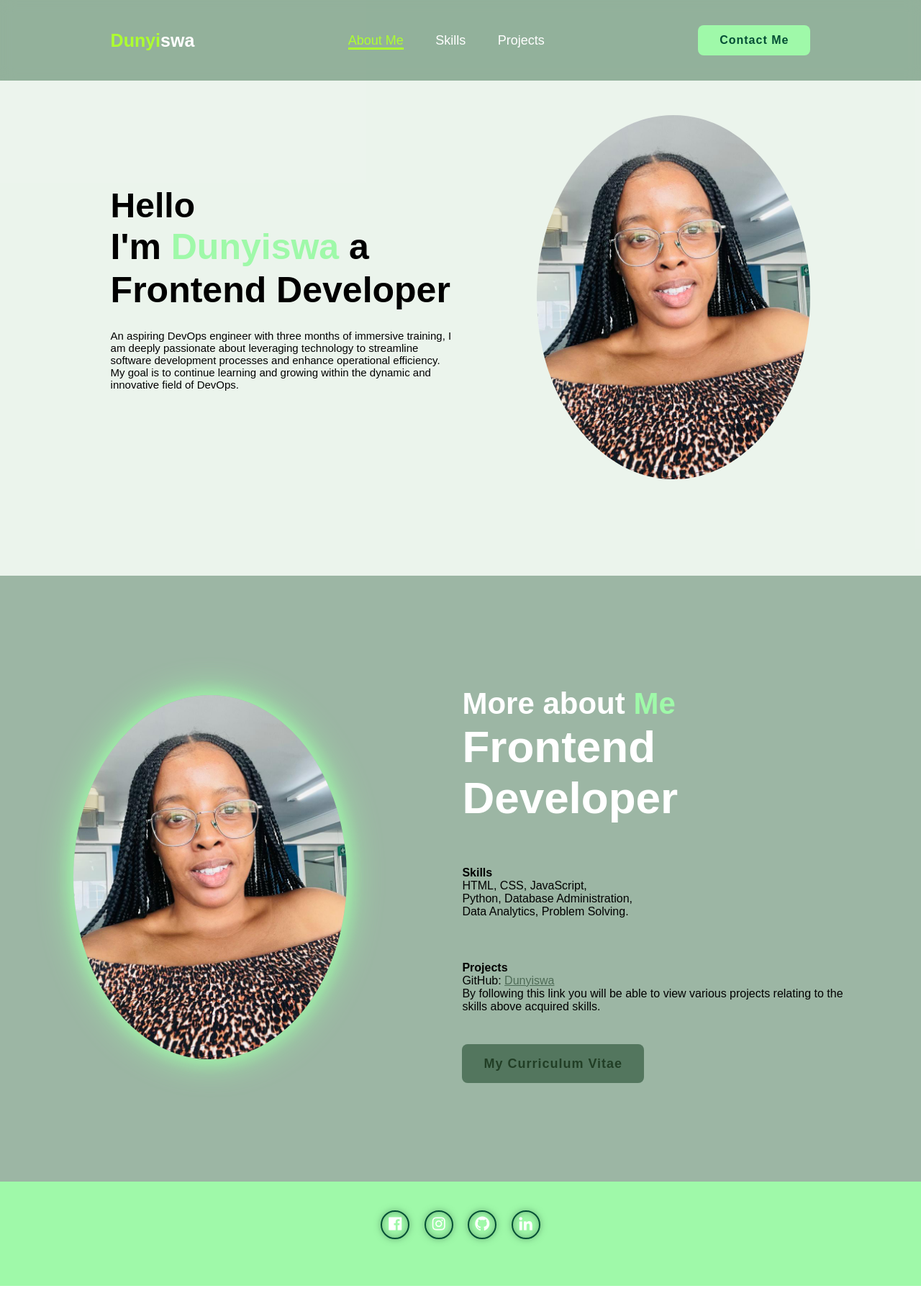
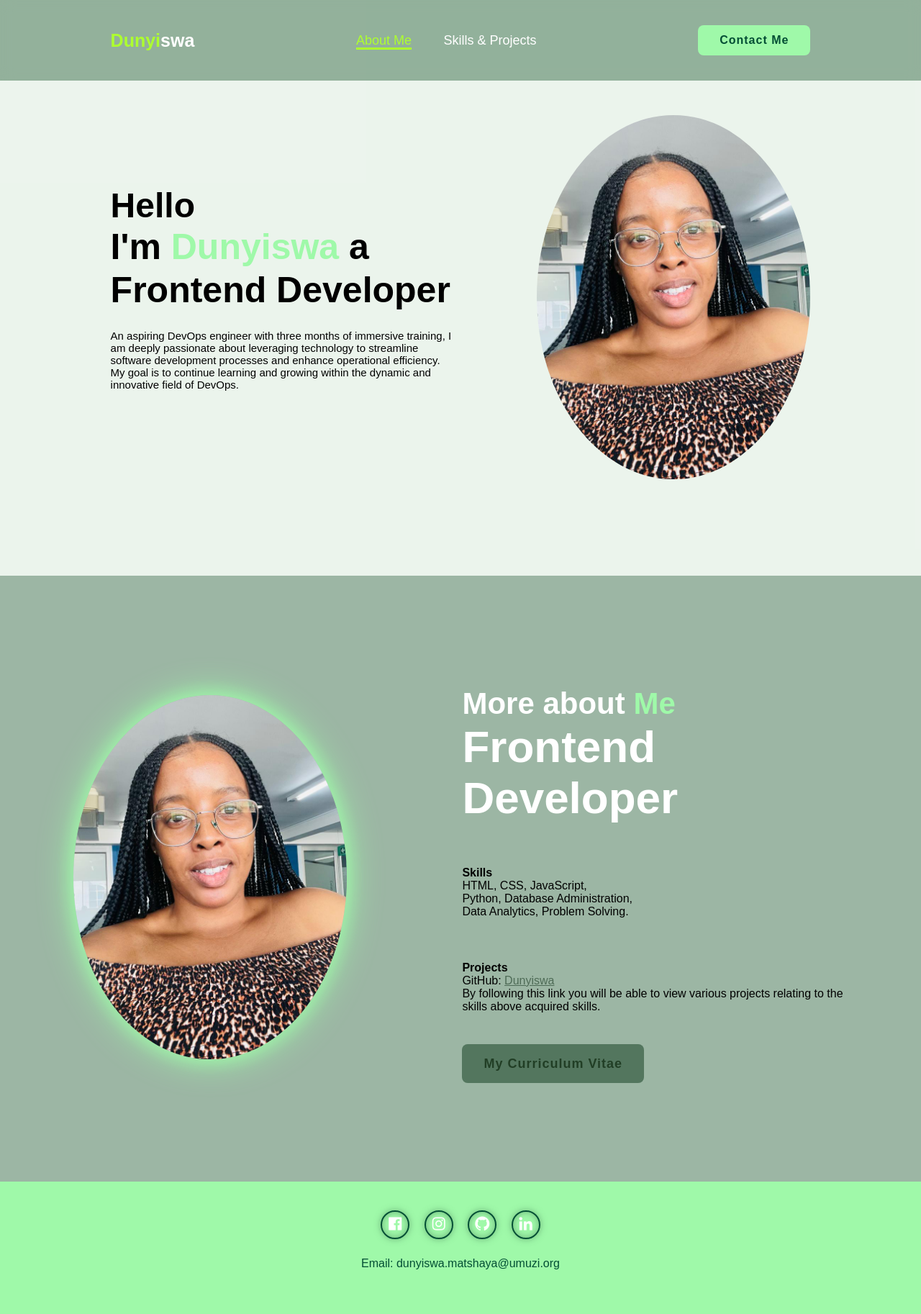
Before and after one commit to Dunyiswa/Dunyiswa.github.io, a plain HTML site: page index.html in a window 1280 px wide. Shown: the whole page at 72% size. Before the commit the page ends 1787 px from the top, so only its background shows below. Drawn offline with nearby package versions, Linux system fonts and the light colour scheme.

Commit message:
Update index.html

```diff
--- a/index.html
+++ b/index.html
@@ -16,8 +16,7 @@
         <nav class="navbar">
 
             <a href="#" class="active">About Me</a>
-            <a href="#my_skills">Skills</a>
-            <a href="#my_projects">Projects</a>
+            <a href="#more-content">Skills & Projects</a>
         </nav>
 
         <a href="#footer" class="contact">Contact Me</a>
@@ -49,7 +48,7 @@
             <img src="malanqa.jpg" alt="">
         </div>
 
-        <div class="about-content">
+        <div class="about-content" id="more-content">
             <h2 class="heading">More about <span>Me</span>
             </h2>
             <h3>Frontend <span>Developer</span></h3>
@@ -79,6 +78,7 @@
         <a href="https://www.linkedin.com/in/dunyiswamatshaya?trk=contact-info"><i class='bx bxl-linkedin' ></i></a>
     </div>
 
+    <div class="email"><a href="#">Email: dunyiswa.matshaya@umuzi.org</a></div>
     <ul></ul>
   </footer>
 
```
